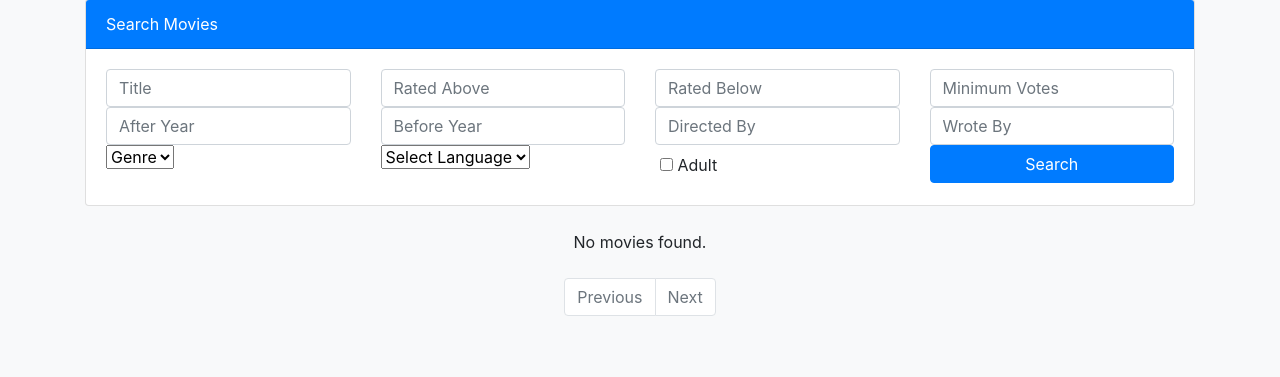
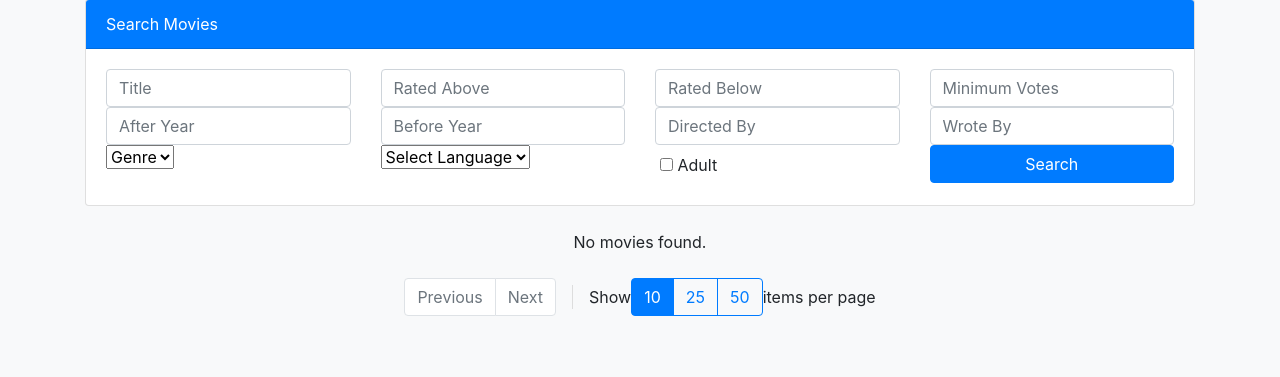
Before and after one commit to nami-zhang/Movie-Finder, a Flask app: page /search in a window 1280 px wide. Shown: the part 77-454 px from the top of the page. Run offline with Flask 3, Linux system fonts and the light colour scheme; data that the repository does not hold is empty; some libraries are stand-ins or nearby versions.

Commit message:
ui improvements and bug fixes

```diff
--- a/app/app.py
+++ b/app/app.py
@@ -506,12 +506,12 @@ def search():
 
     # Pagination
     page = int(request.args.get("page", 1))
-    per_page = 10
+    per_page = int(request.args.get("perPage", 10))  # Default to 10 items per page
 
     # Fetch movies
     movies = fetch_movies(search_params, page, per_page)
 
-    return render_template("search.html", movies=movies, page=page, search_mode=True, search_params=search_params)
+    return render_template("search.html", movies=movies, page=page, per_page=per_page, search_params=search_params)
 
 @app.route('/movie/<tconst>')
 def movie_details(tconst):
--- a/app/templates/details.html
+++ b/app/templates/details.html
@@ -50,8 +50,9 @@
 
         <!-- Return Button -->
         <div class="text-center mt-5">
-            <a href="/search?page={{ request.args.get('page', 1) }}&{{ request.args.to_query_string }}"
-               class="btn btn-outline-primary btn-lg">Return</a>
+            <button class="btn btn-outline-primary btn-lg" onclick="window.history.back();">
+                Return
+            </button>
         </div>
     </div>
 
--- a/app/templates/search.html
+++ b/app/templates/search.html
@@ -126,6 +126,10 @@
                                    value="on" {% if search_params.get('isAdult') == 'on' %}checked{% endif %}>
                             <label for="isAdult">Adult</label>
                         </div>
+
+                        <!-- Preserve perPage Parameter -->
+                        <input type="hidden" name="perPage" value="{{ per_page }}">
+
                         <div class="col-md-3">
                             <button type="submit" class="btn btn-primary w-100">Search</button>
                         </div>
@@ -158,23 +162,50 @@
             <p class="text-center">No movies found.</p>
         {% endif %}
 
-        <!-- Pagination -->
+        <!-- Pagination and Per Page Buttons -->
         <nav class="mt-4">
-            <ul class="pagination justify-content-center">
+            <div class="d-flex justify-content-center align-items-center flex-wrap">
+                <!-- Previous and Next Page Buttons -->
+                <ul class="pagination mb-0 me-4">
                     <li class="page-item {% if page <= 1 %}disabled{% endif %}">
                         <a class="page-link"
-                       href="?page={{ page - 1 }}{% for key, value in search_params.items() if value %}&{{ key }}={{ value }}{% endfor %}">
+                        href="?page={{ page - 1 }}{% for key, value in search_params.items() if key != 'page' %}&{{ key }}={{ value }}{% endfor %}">
                             Previous
                         </a>
                     </li>
-                <li class="page-item {% if movies|length < 10 %}disabled{% endif %}">
+                    <li class="page-item {% if movies|length < per_page %}disabled{% endif %}">
                         <a class="page-link"
-                       href="?page={{ page + 1 }}{% for key, value in search_params.items() if value %}&{{ key }}={{ value }}{% endfor %}">
+                        href="?page={{ page + 1 }}{% for key, value in search_params.items() if key != 'page' %}&{{ key }}={{ value }}{% endfor %}">
                             Next
                         </a>
                     </li>
                 </ul>
+
+                <!-- Spacer with subtle divider -->
+                <div class="mx-3" style="border-left: 1px solid #ddd; height: 24px;"></div>
+
+                <!-- Per Page Text and Buttons -->
+                <div class="d-flex align-items-center">
+                    <span class="me-2">Show </span>
+                    <div class="btn-group" role="group" aria-label="Items per page">
+                        <a class="btn btn-outline-primary {% if per_page == 10 %}active{% endif %}"
+                        href="?perPage=10{% for key, value in search_params.items() if key != 'perPage' %}&{{ key }}={{ value }}{% endfor %}">
+                            10
+                        </a>
+                        <a class="btn btn-outline-primary {% if per_page == 25 %}active{% endif %}"
+                        href="?perPage=25{% for key, value in search_params.items() if key != 'perPage' %}&{{ key }}={{ value }}{% endfor %}">
+                            25
+                        </a>
+                        <a class="btn btn-outline-primary {% if per_page == 50 %}active{% endif %}"
+                        href="?perPage=50{% for key, value in search_params.items() if key != 'perPage' %}&{{ key }}={{ value }}{% endfor %}">
+                            50
+                        </a>
+                    </div>
+                    <span class="ms-2"> items per page</span>
+                </div>
+            </div>
         </nav>
+
     </div>
 </body>
 </html>
```
Lines whose indentation alone changed are shown as unchanged.
